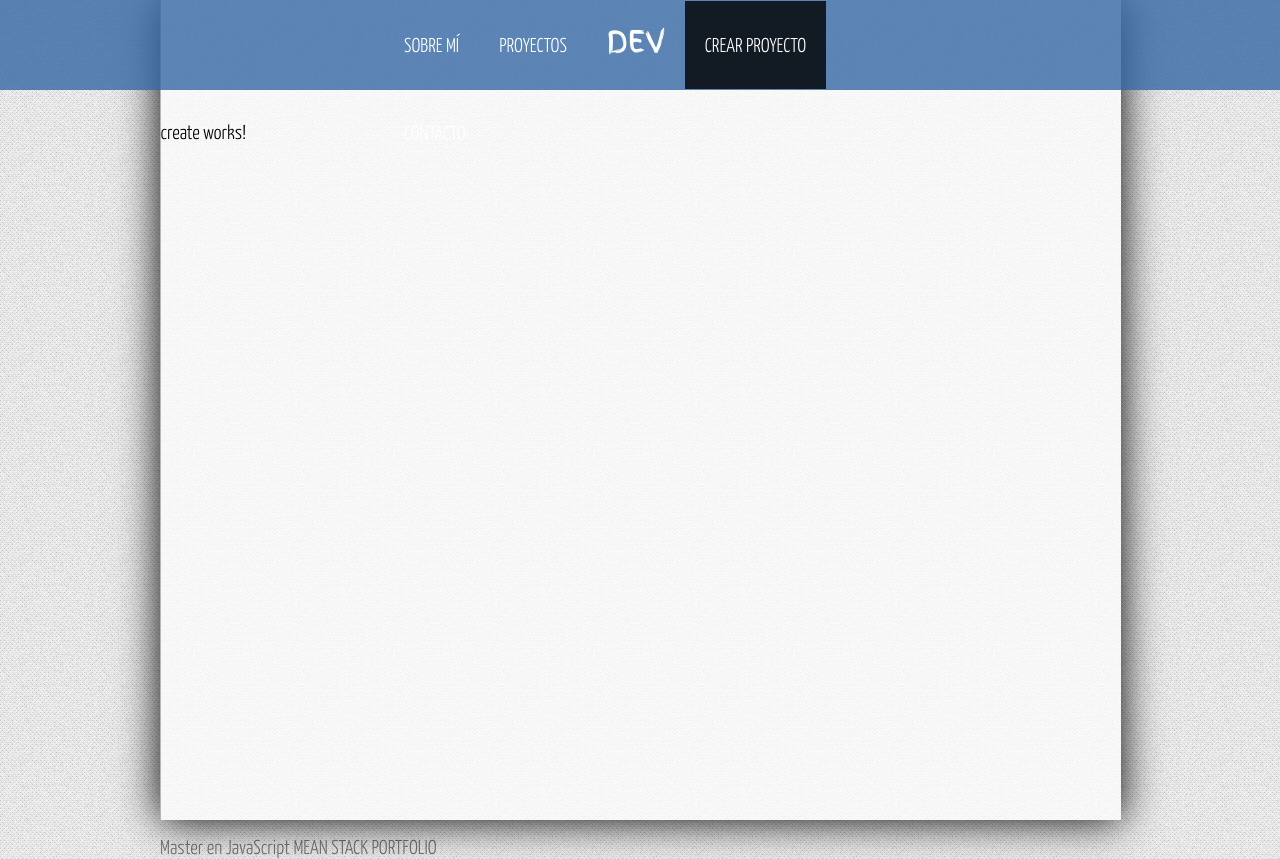
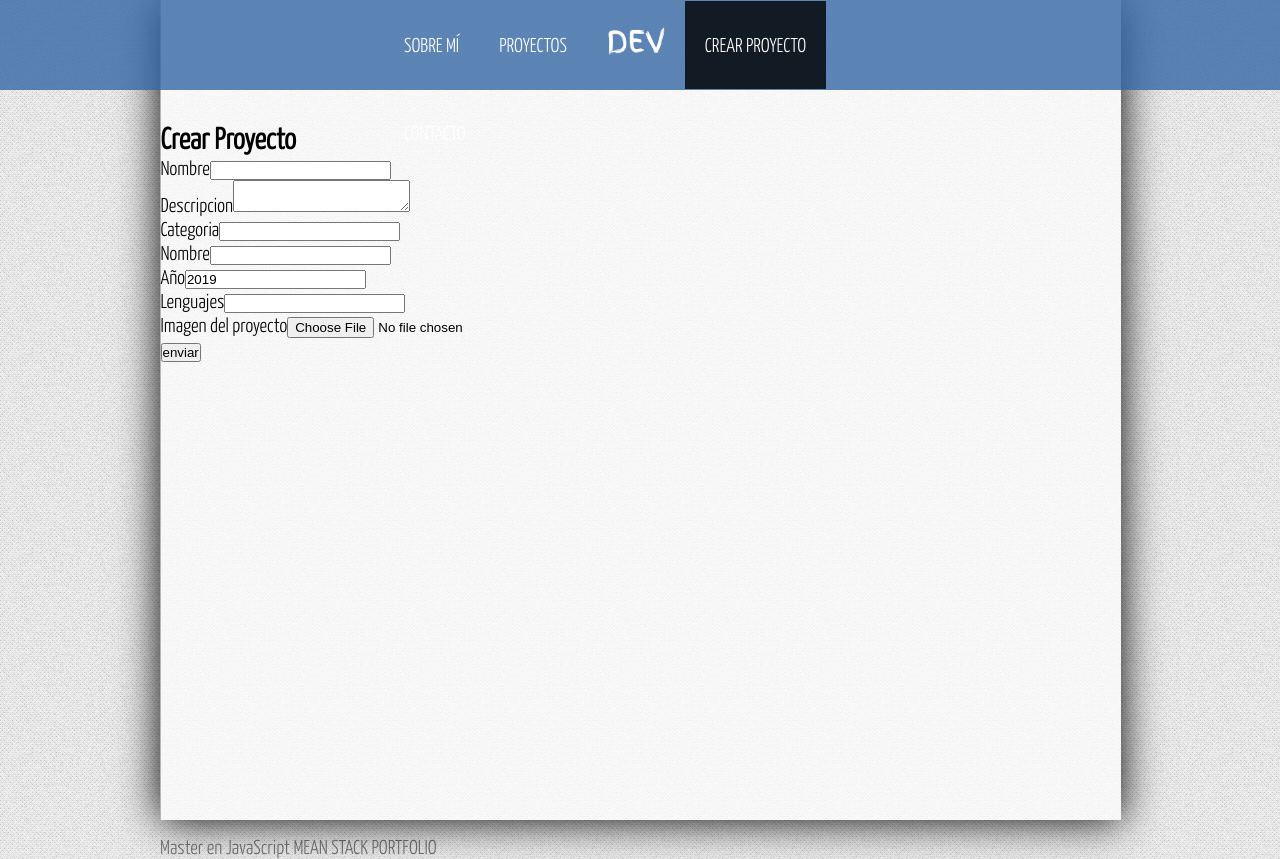
Before and after one commit to jcg678/mean-stack-example, an Angular app: page /crear-proyecto in a window 1280 px wide. Built offline with nearby package versions, Linux system fonts and the light colour scheme.

Commit message:
html form crear proyecto

```diff
--- a/src/app/app.module.ts
+++ b/src/app/app.module.ts
@@ -1,6 +1,7 @@
 import { BrowserModule } from '@angular/platform-browser';
 import { NgModule } from '@angular/core';
 import { HttpClientModule } from '@angular/common/http';
+import {FormsModule} from '@angular/forms';
 
 
 
@@ -28,7 +29,9 @@ import { ErrorComponent } from './components/error/error.component';
   ],
   imports: [
     BrowserModule,
-    routing
+    routing,
+    HttpClientModule,
+    FormsModule
   ],
   providers: [
     appRoutingProviders
--- a/src/app/components/create/create.component.html
+++ b/src/app/components/create/create.component.html
@@ -1 +1,37 @@
-<p>create works!</p>
+<div class="container">
+	<h2>{{title}}</h2>
+
+	<form #projectForm="ngForm" (ngSubmit)="onSubmit(projectForm)">
+		<p>
+			<label form="name">Nombre</label>
+			<input type="text" name="name" #name="ngModel" [(ngModel)]="project.name" />
+		</p>
+		<p>
+			<label form="description">Descripcion</label>
+			<textarea type="text" name="description" #name="ngModel" [(ngModel)]="project.description"></textarea>
+		</p>
+		<p>
+			<label form="category">Categoria</label>
+			<input type="text" name="category" #name="ngModel" [(ngModel)]="project.category" />
+		</p>
+		<p>
+			<label form="name">Nombre</label>
+			<input type="text" name="name" #name="ngModel" [(ngModel)]="project.name" />
+		</p>
+		<p>
+			<label form="year">Año</label>
+			<input type="number" name="year" #name="ngModel" [(ngModel)]="project.year" />
+		</p>
+		<p>
+			<label form="langs">Lenguajes</label>
+			<input type="text" name="langs" #name="ngModel" [(ngModel)]="project.langs" />
+		</p>
+		<p>
+			<label for="image">Imagen del proyecto</label>
+			<input type="file" name="image" placeholder="Subir Imagen" />
+		</p>
+		<input type="submit" value="enviar">
+
+	</form>
+
+</div>
--- a/src/app/components/create/create.component.ts
+++ b/src/app/components/create/create.component.ts
@@ -1,15 +1,34 @@
 import { Component, OnInit } from '@angular/core';
+import {Project} from '../../models/project';
+
+import {ProjectService} from '../../services/project.service';
+
 
 @Component({
   selector: 'app-create',
   templateUrl: './create.component.html',
-  styleUrls: ['./create.component.css']
+  styleUrls: ['./create.component.css'],
+  providers: [ProjectService]
 })
 export class CreateComponent implements OnInit {
 
-  constructor() { }
+  public title:string;
+  public project: Project;
+
+  constructor(
+  	private _projectService: ProjectService
+
+  	){
+  	this.title = "Crear Proyecto";
+  	this.project = new Project('','','','',2019,'','');
+     }
 
   ngOnInit() {
   }
 
+
+  onSubmit(form){
+  	console.log(this.project);
+  }
+
 }
```
